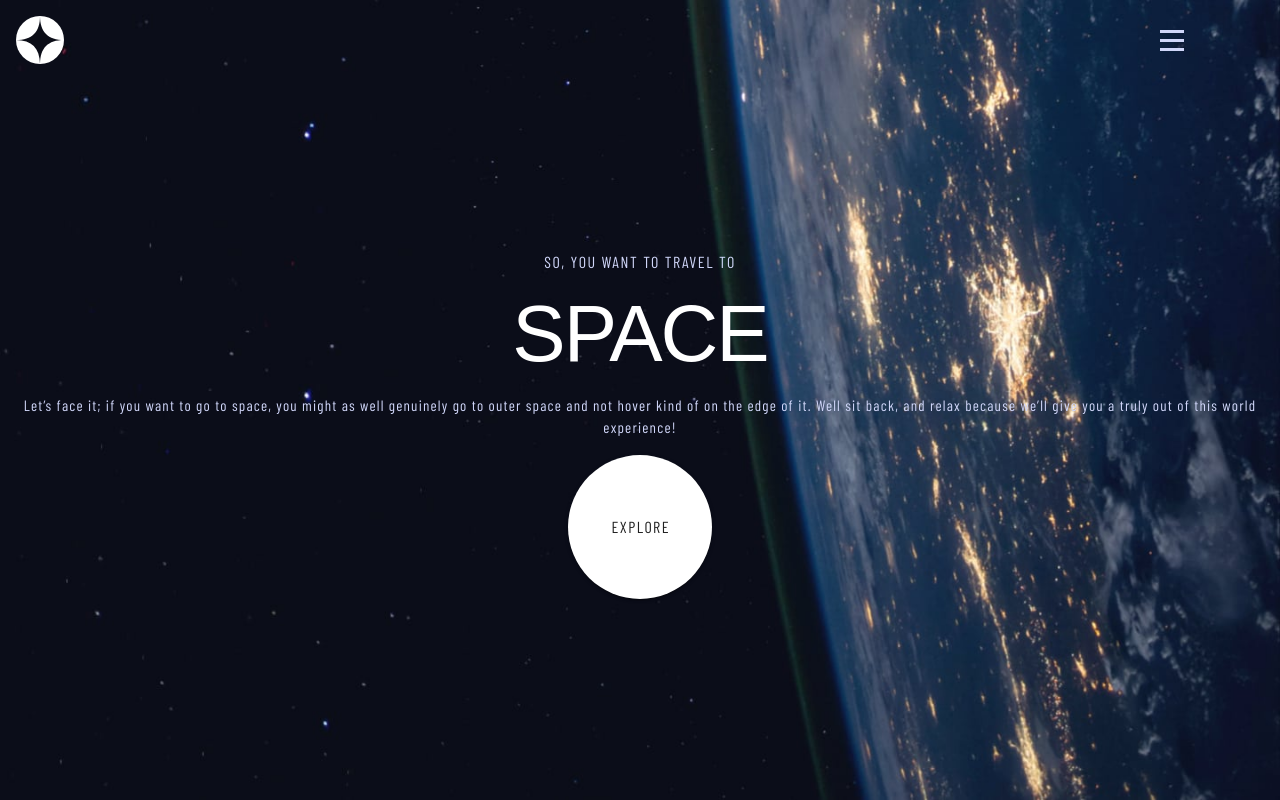
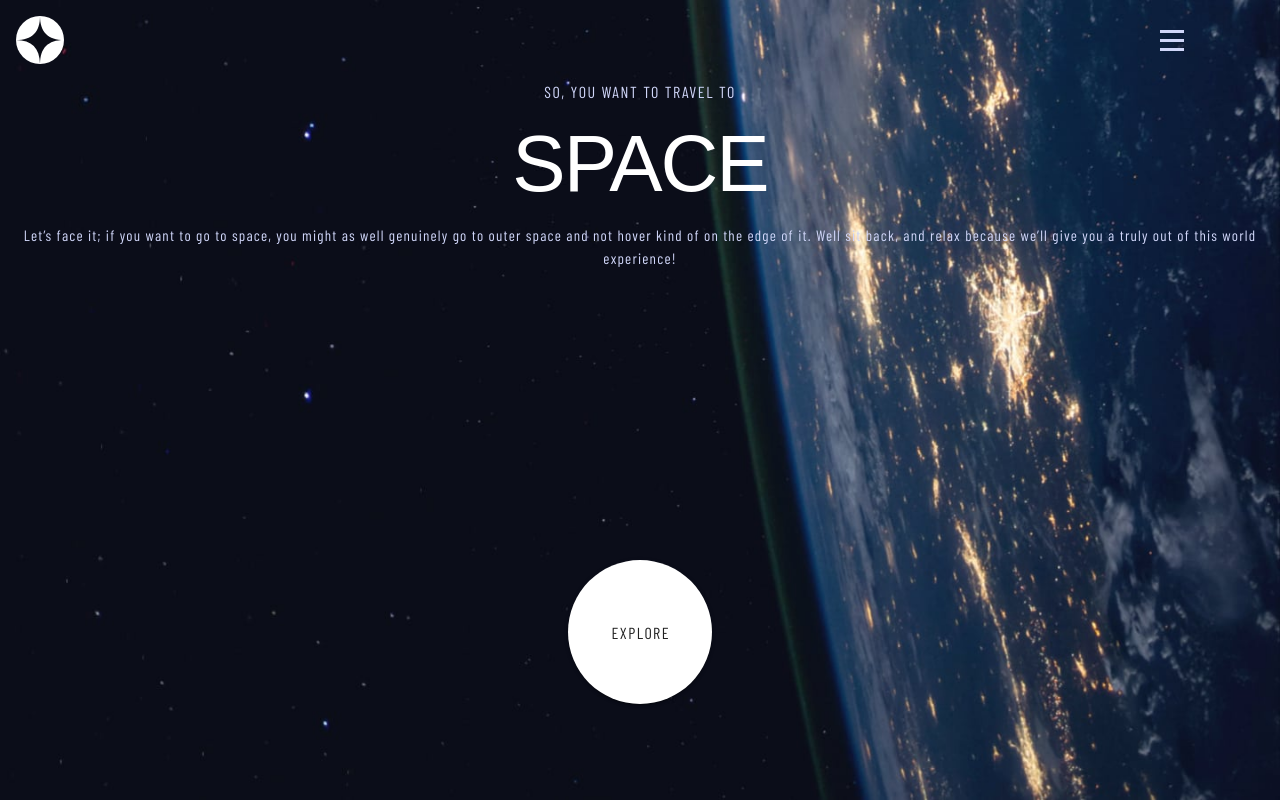
Before and after one commit to prophesierc/space-tourism-website-main, a Vue app in the folder app/: page / in a window 1280 px wide. Built offline with nearby package versions, Linux system fonts and the light colour scheme; a web font is replaced by a local one.

Commit message:
update HomeContent.vue, HomeExploreButton.vue and NavBar.vue Working on content spacing/UI

```diff
--- a/app/src/components/HomeContent.vue
+++ b/app/src/components/HomeContent.vue
@@ -1,9 +1,9 @@
 <template>
     <div id="home__content__container"
-    class="absolute w-auto h-auto"
+    class="absolute w-auto h-screen"
     style="font-family: var(--ff-barlow-condensed);">
         <div id="content__container"
-        class="flex flex-column justify-center align-center m-4 h-[52rem]">
+        class="flex flex-column justify-center align-center m-4 mt-20 h-[40rem]">
 
             <h1 class="text-[16px] tracking-widest text-[#d0d6f9]">
                 SO, YOU WANT TO TRAVEL TO</h1>
--- a/app/src/components/HomeExploreButton.vue
+++ b/app/src/components/HomeExploreButton.vue
@@ -1,5 +1,5 @@
 <template>
-    <v-container>
+    <v-container class="flex mt-auto">
       <v-row align="center" justify="center">
         <v-col cols="auto">
           <v-btn
@@ -10,10 +10,12 @@
             :loading="loading"
             @click="startLoading">
             <template v-slot:loader>
+
               <v-progress-circular
                 :model-value="progress"
                 :size="144">
               </v-progress-circular>
+
             </template>
           </v-btn>
         </v-col>
```
